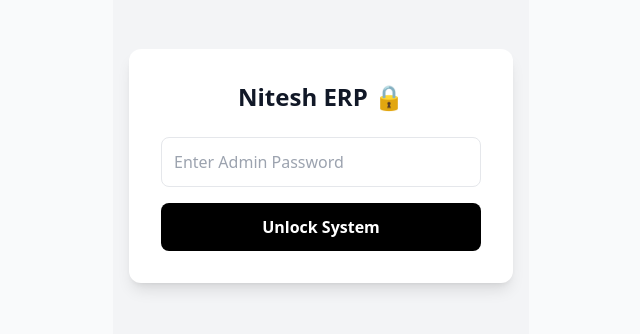
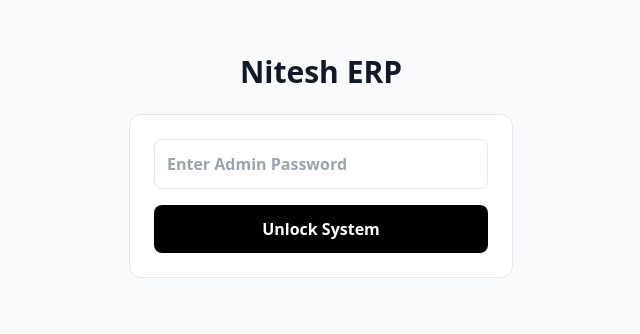
Before and after one commit to try-to-learn-now/Attendence, a Next.js app: page /login in a window 1280 px wide. Shown: the part 250-584 px from the top of the page, without its empty margins (319-959 px from the left). Built offline with nearby package versions, Linux system fonts and the light colour scheme.

Commit message:
Update page.js

```diff
--- a/app/login/page.js
+++ b/app/login/page.js
@@ -1,46 +1,55 @@
 // app/login/page.js
 "use client";
-import { useState } from 'react';
-import { useRouter } from 'next/navigation';
+
+import { useState } from "react";
+import { useRouter } from "next/navigation";
 
 export default function LoginPage() {
-  const [password, setPassword] = useState('');
-  const [error, setError] = useState('');
+  const [password, setPassword] = useState("");
+  const [error, setError] = useState("");
   const router = useRouter();
 
   const handleLogin = async (e) => {
     e.preventDefault();
-    const res = await fetch('/api/auth', {
-      method: 'POST',
-      body: JSON.stringify({ password })
+
+    const res = await fetch("/api/auth", {
+      method: "POST",
+      headers: { "Content-Type": "application/json" },
+      body: JSON.stringify({ password }),
     });
 
     if (res.ok) {
-      router.push('/');
+      router.push("/");
       router.refresh();
     } else {
-      setError('Wrong Password! ❌');
+      setError("Wrong Password! ❌");
     }
   };
 
   return (
-    <div className="flex items-center justify-center min-h-screen bg-gray-100">
-      <div className="bg-white p-8 rounded-xl shadow-lg w-full max-w-sm">
-        <h1 className="text-2xl font-bold mb-6 text-center">Nitesh ERP 🔒</h1>
-        <form onSubmit={handleLogin}>
+    <div className="min-h-screen flex flex-col justify-center items-center p-4 bg-gray-50">
+      <h1 className="text-3xl font-black mb-6">Nitesh ERP</h1>
+
+      <form
+        onSubmit={handleLogin}
+        className="bg-white p-6 rounded-xl border w-full max-w-sm"
+      >
         <input
           type="password"
           value={password}
           onChange={(e) => setPassword(e.target.value)}
           placeholder="Enter Admin Password"
-            className="w-full p-3 border rounded-lg mb-4"
+          className="w-full p-3 border rounded-lg mb-4 font-bold"
         />
-          <button type="submit" className="w-full bg-black text-white p-3 rounded-lg font-bold">
+
+        <button className="w-full p-3 rounded-lg bg-black text-white font-black">
           Unlock System
         </button>
+
+        {error && (
+          <div className="mt-4 text-red-600 font-bold text-center">{error}</div>
+        )}
       </form>
-        {error && <p className="text-red-500 text-center mt-4 font-bold">{error}</p>}
-      </div>
     </div>
   );
 }
```
Lines whose indentation alone changed are shown as unchanged.
